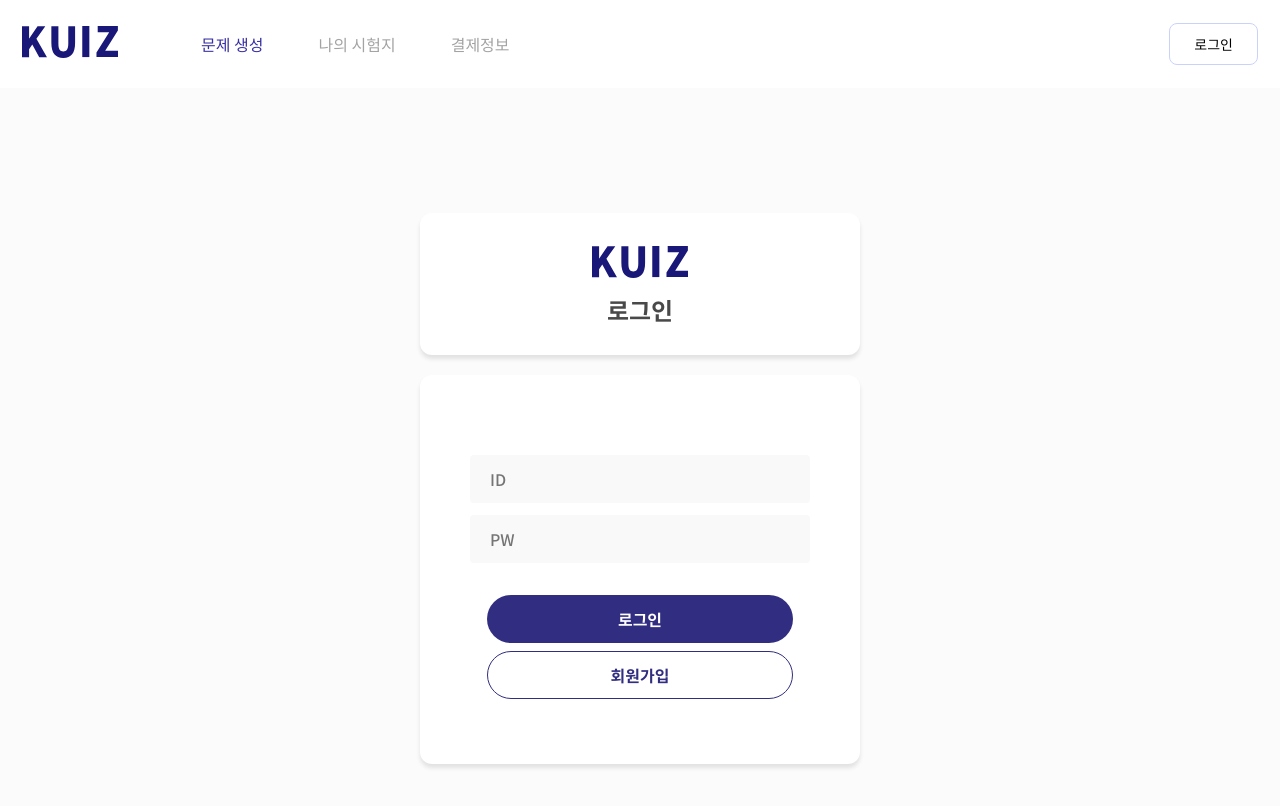
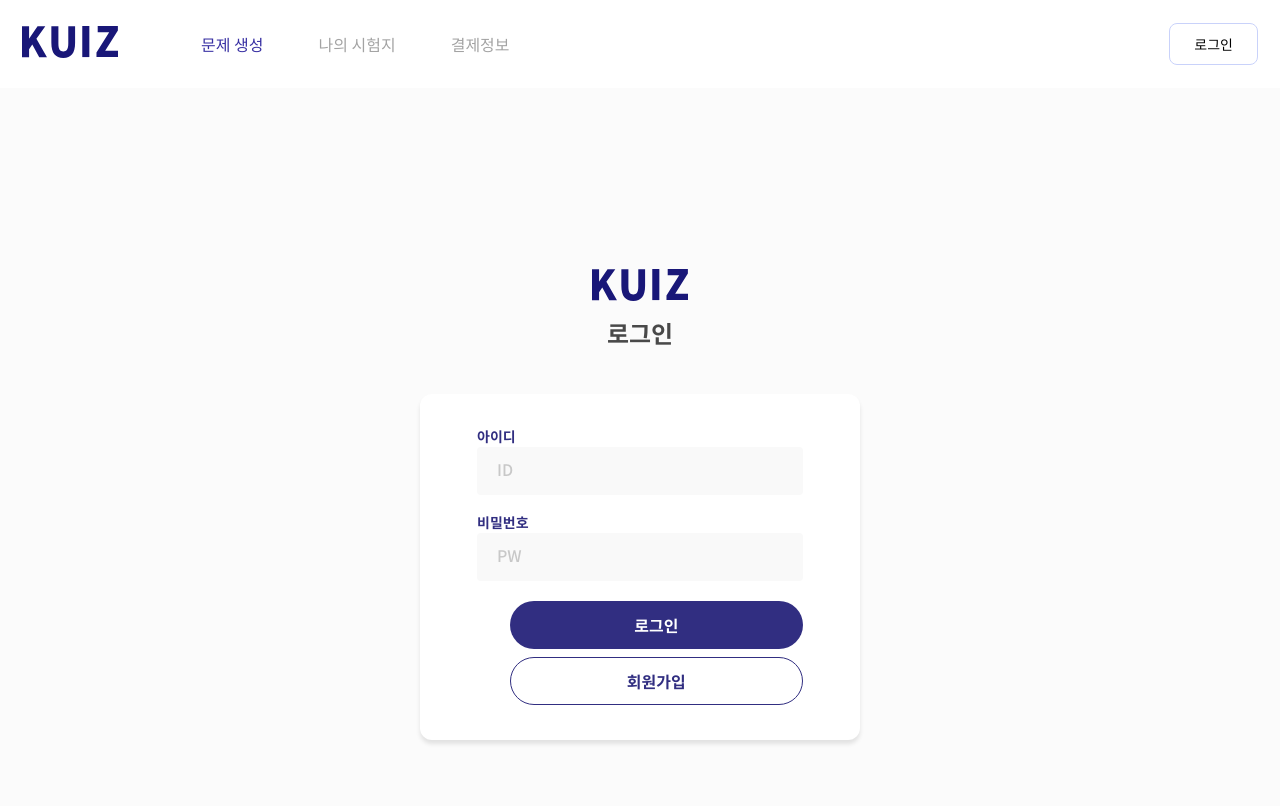
Before and after one commit to kuiz-project/minhoFront, a React (Create React App) app: page /login in a window 1280 px wide. Shown: the top 806 px of the page. Built offline with nearby package versions, Linux system fonts and the light colour scheme.

Commit message:
style: 로그인 UI 수정

```diff
--- a/src/pages/Login/Login.js
+++ b/src/pages/Login/Login.js
@@ -4,6 +4,14 @@ import logo from "../../assets/images/logo.svg";
 import { useNavigate } from "react-router-dom";
 import { useRecoilState } from "recoil";
 import { LoginState } from "../../recoil/atom";
+
+import { SignupWrapper } from "./../Signup/styles/index";
+import {
+  InputBox,
+  InputContent,
+  SignupForm,
+  InputTitle,
+} from "../Signup/styles";
 
 const LoginPage = () => {
   const navigate = useNavigate();
@@ -13,34 +21,38 @@ const LoginPage = () => {
   const [pw, setPw] = useState("");
 
   return (
-    <S.LoginWrapper>
+    <SignupWrapper>
       <S.LoginTitleBox>
         <img src={logo} alt="로고 이미지" />
         <S.LoginTitle>로그인</S.LoginTitle>
       </S.LoginTitleBox>
-      <S.LoginForm>
-        <S.IdPwWrapper>
-          <S.LoginInput
+      <SignupForm>
+        <InputBox>
+          <InputTitle>아이디</InputTitle>
+          <InputContent
             type="text"
             placeholder="ID"
             value={id}
             onChange={(e) => setId(e.target.value)}
           />
-          <S.LoginInput
+        </InputBox>
+        <InputBox>
+          <InputTitle>비밀번호</InputTitle>
+          <InputContent
             type="password"
             placeholder="PW"
             value={pw}
             onChange={(e) => setPw(e.target.value)}
           />
-        </S.IdPwWrapper>
+        </InputBox>
         <S.LoginBtnBox>
           <S.LoginBtn onClick={() => navigate("/login")}>로그인</S.LoginBtn>
           <S.SignupBtn onClick={() => navigate("/signup")}>
             회원가입
           </S.SignupBtn>
         </S.LoginBtnBox>
-      </S.LoginForm>
-    </S.LoginWrapper>
+      </SignupForm>
+    </SignupWrapper>
   );
 };
 
--- a/src/pages/Login/styles/index.js
+++ b/src/pages/Login/styles/index.js
@@ -1,17 +1,4 @@
 import { styled } from "styled-components";
-
-export const LoginWrapper = styled.div`
-  display: flex;
-  max-width: 440px;
-  gap: 20px;
-  margin: 0 auto;
-  width: 100%;
-  height: 100%;
-  flex-direction: column;
-  justify-content: center;
-  align-items: center;
-  background-color: #fbfbfb;
-`;
 
 export const LoginTitleBox = styled.div`
   display: flex;
@@ -24,8 +11,6 @@ export const LoginTitleBox = styled.div`
   justify-content: center;
   align-items: center;
   border-radius: 12px;
-  background: var(--Text_White, #fff);
-  box-shadow: 0px 4px 4px 0px rgba(0, 0, 0, 0.1);
 `;
 
 export const LoginTitle = styled.span`
@@ -46,23 +31,6 @@ export const LoginForm = styled.div`
   border-radius: 12px;
   background: var(--Text_White, #fff);
   box-shadow: 0px 4px 4px 0px rgba(0, 0, 0, 0.1);
-`;
-
-export const IdPwWrapper = styled.div`
-  width: 100%;
-  display: flex;
-  flex-direction: column;
-  gap: 12px;
-`;
-
-export const LoginInput = styled.input`
-  padding: 20px;
-  width: 100%;
-  height: 48px;
-  border-radius: 4px;
-  background: var(--Gray_3, #f9f9f9);
-  font-family: "Noto Sans KR_Medium";
-  font-size: 16px;
 `;
 
 export const LoginBtnBox = styled.div`
--- a/src/pages/Signup/styles/index.js
+++ b/src/pages/Signup/styles/index.js
@@ -7,7 +7,7 @@ export const SignupWrapper = styled.div`
   display: flex;
   flex-direction: column;
   justify-content: center;
-  gap: 42px;
+  gap: 16px;
   text-align: center;
 `;
 
```
